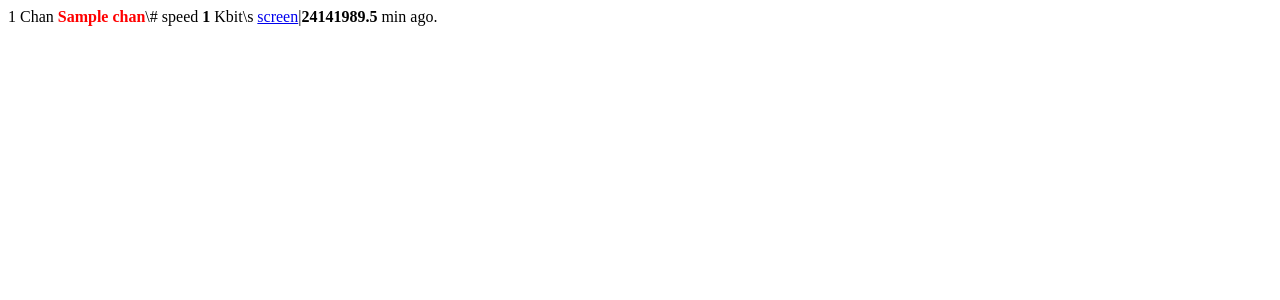
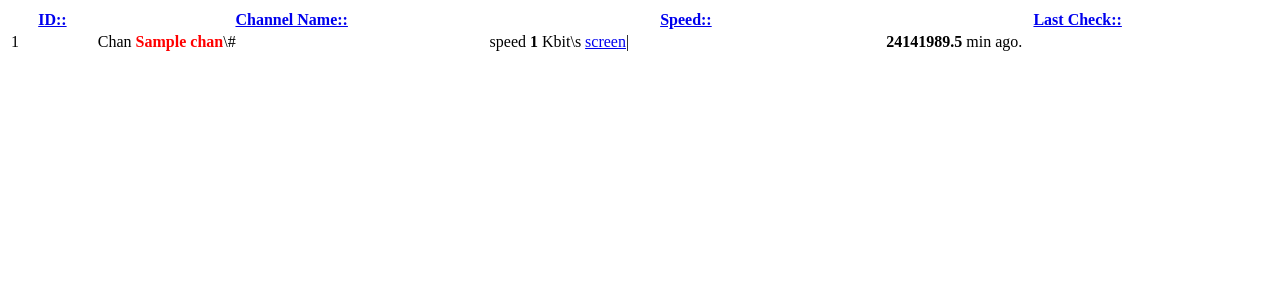
Before and after one commit to k1b3r/IPTV_Multicast-monitoring, a PHP site: page /channel.php in a window 1280 px wide. Shown: the top 300 px of the page. Run offline with PHP 8.4, Linux system fonts and the light colour scheme; tables that the repository leaves empty hold one stand-in row (values such as "Sample post").

Commit message:
sorting  channel

```diff
--- a/channel.php
+++ b/channel.php
@@ -1,8 +1,33 @@
+<table width="100%">
+<thead>
+    <tr align="center" valign="top">
+        <th>
+            <a href="?orderBy=id">ID::</a>
+        </th>
+        <th>
+            <a href="?orderBy=name">Channel Name::</a>
+        </th>
+        <th>
+            <a href="?orderBy=speed">Speed::</a>
+        </th>
+        <th>
+            <a href="?orderBy=last_check">Last Check::</a>
+        </th>
+    </tr>
+</thead>
+<!--</table>-->
 <?php
-
 include ("db.php");
 $sens = 280;
-$query='SELECT id,name,link,speed,last_check FROM chan';
+
+$orderBy = array('id', 'name', 'speed', 'last_check');
+
+$order = 'id';
+if (isset($_GET['orderBy']) && in_array($_GET['orderBy'], $orderBy)) {
+    $order = $_GET['orderBy'];
+}
+
+$query='SELECT id,name,link,speed,last_check FROM chan ORDER BY '."$order".' ASC';
 $q = mysql_query($query);
 if (!$q) {
     die('query error: ' . mysql_error());
@@ -12,13 +37,14 @@ while ($line = mysql_fetch_array($q, MYSQL_ASSOC)) {
 $time = round(((($utime=time()) - $line[last_check])/60),1) ;
 
 if($line[speed] == 00000){
-echo "$line[id] Chan <b><font color=\"yellow\">$line[name]</font></b> In use\or not works | <b>$time</b> min ago. <br>";
+echo "<tr><td>"."$line[id]</td><td> Chan <b><font color=\"yellow\">$line[name]</font></b> In use\or not works | <b>$time</b> min ago. "."</td></tr>";
 }
 if($line[speed] < $sens and $line[speed] != 00000){
-echo "$line[id] Chan <b><font color=\"red\">$line[name]</font></b>\\$line[link] speed <b>$line[speed]</b> Kbit\s <a href=\"../screen/$line[id].jpg\" target=\"_blank\">screen</a>|<b>$time</b> min ago. <br>";
+echo "<tr><td>"."$line[id]</td><td> Chan <b><font color=\"red\">$line[name]</font></b>\\$line[link]</td><td> speed <b>$line[speed]</b> Kbit\s <a href=\"../screen/$line[id].jpg\" target=\"_blank\">screen</a>|</td><td><b>$time</b> min ago. "."</td></tr>";
 }
 if($line[speed] != 00000 and $line[speed] > $sens){
-echo "$line[id] Chan <b><font color=\"green\">$line[name]</font></b>\\$line[link] speed <b>$line[speed]</b> Kbit\s <a href=\"../screen/$line[id].jpg\" target=\"_blank\">screen</a>|<b>$time</b> min ago.<br>";
+echo "<tr><td>"."$line[id]</td><td> Chan <b><font color=\"green\">$line[name]</font></b>\\$line[link]</td><td> speed <b>$line[speed]</b> Kbit\s <a href=\"../screen/$line[id].jpg\" target=\"_blank\">screen</a>|</td><td><b>$time</b> min ago."."</td></tr>";
  }
 }
+echo "</table>";
 ?>
```
